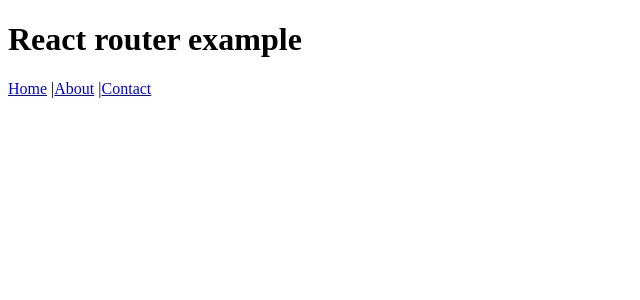
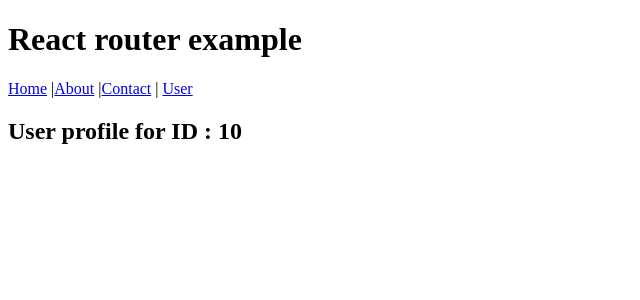
Before and after one commit to sharmayush11/react_learning, a React (Vite) app: page /user/10 in a window 1280 px wide. Shown: the top 300 px of the page, without its empty margins (0-640 px from the left). Built offline with nearby package versions, Linux system fonts and the light colour scheme.

Commit message:
browserRouting

```diff
--- a/src/App.jsx
+++ b/src/App.jsx
@@ -1,22 +1,39 @@
-import { BrowserRouter, Routes, Route , Link} from "react-router-dom";
+import {
+  BrowserRouter,
+  Routes,
+  Route,
+  Link,
+  useParams,
+} from "react-router-dom";
+import User from "./User";
 import Home from "./Home";
 import About from "./About";
 import Contact from "./Contact";
 
 function App() {
+  function User() {
+    console.log(useParams());
+    const { id } = useParams();
+    return <h2>User profile for ID : {id} </h2>;
+  }
+  function NotFound(){
+    return <h2> 404 - Page Not Found </h2>
+  }
+
   return (
     <BrowserRouter>
       <h1>React router example</h1>
       <nav>
-        <Link to="/">Home</Link> |
-        <Link to="/about">About</Link> |
-        <Link to="/contact">Contact</Link>
+        <Link to="/">Home</Link> |<Link to="/about">About</Link> |
+        <Link to="/contact">Contact</Link> | <Link to="/user/10">User</Link>
       </nav>
 
       <Routes>
         <Route path="/" element={<Home />} />
         <Route path="/about" element={<About />} />
         <Route path="/contact" element={<Contact />} />
+        <Route path="/user/:id" element={<User />} />
+        <Route path="*" element={<NotFound />} />
       </Routes>
     </BrowserRouter>
   );
--- /dev/null
+++ b/src/User.jsx
@@ -0,0 +1,9 @@
+import { useParams } from "react-router-dom";
+
+function User() {
+  const { id } = useParams();
+
+  return <h2>User Profile for ID: {id}</h2>;
+}
+
+export default User;
```
